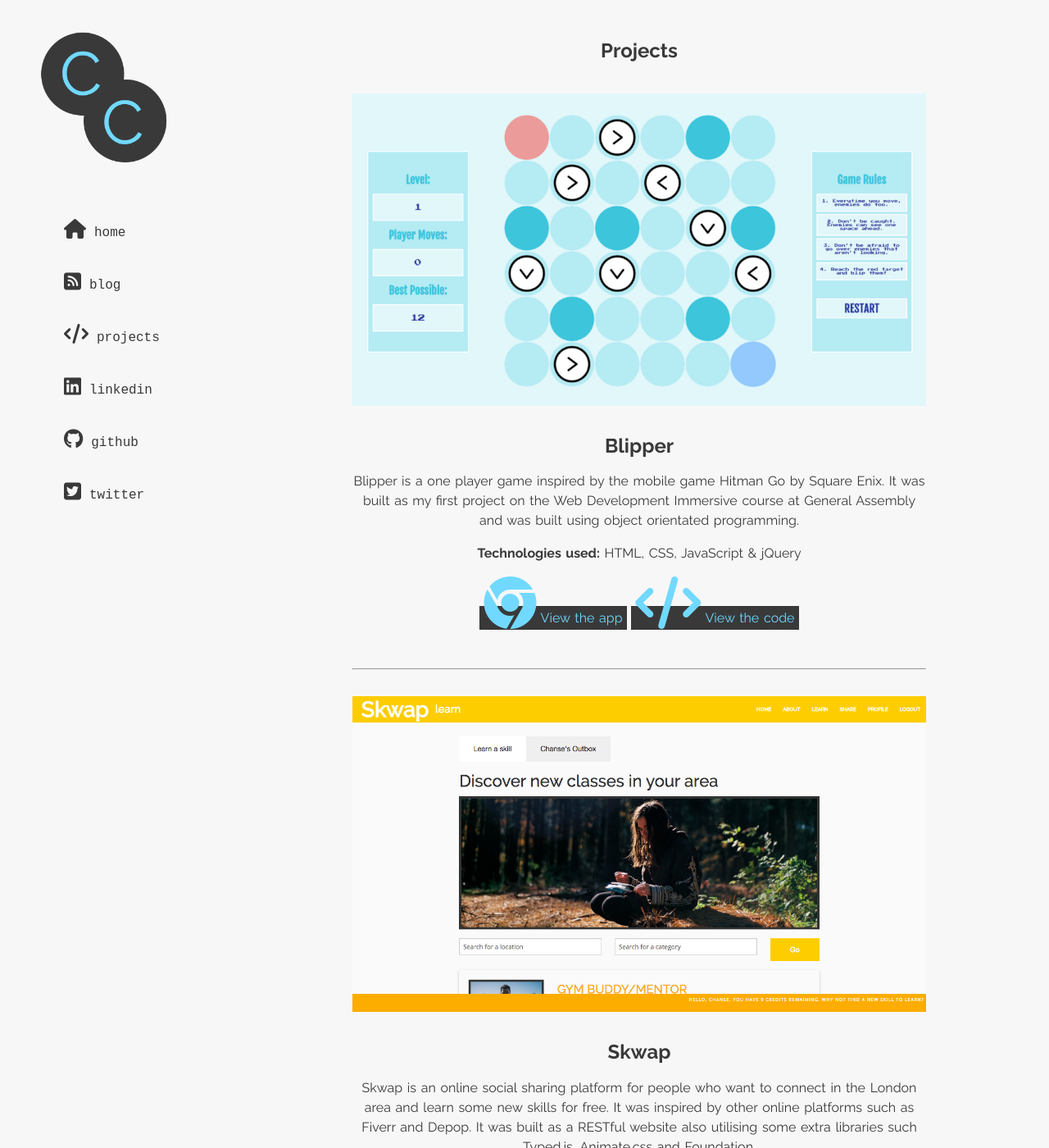
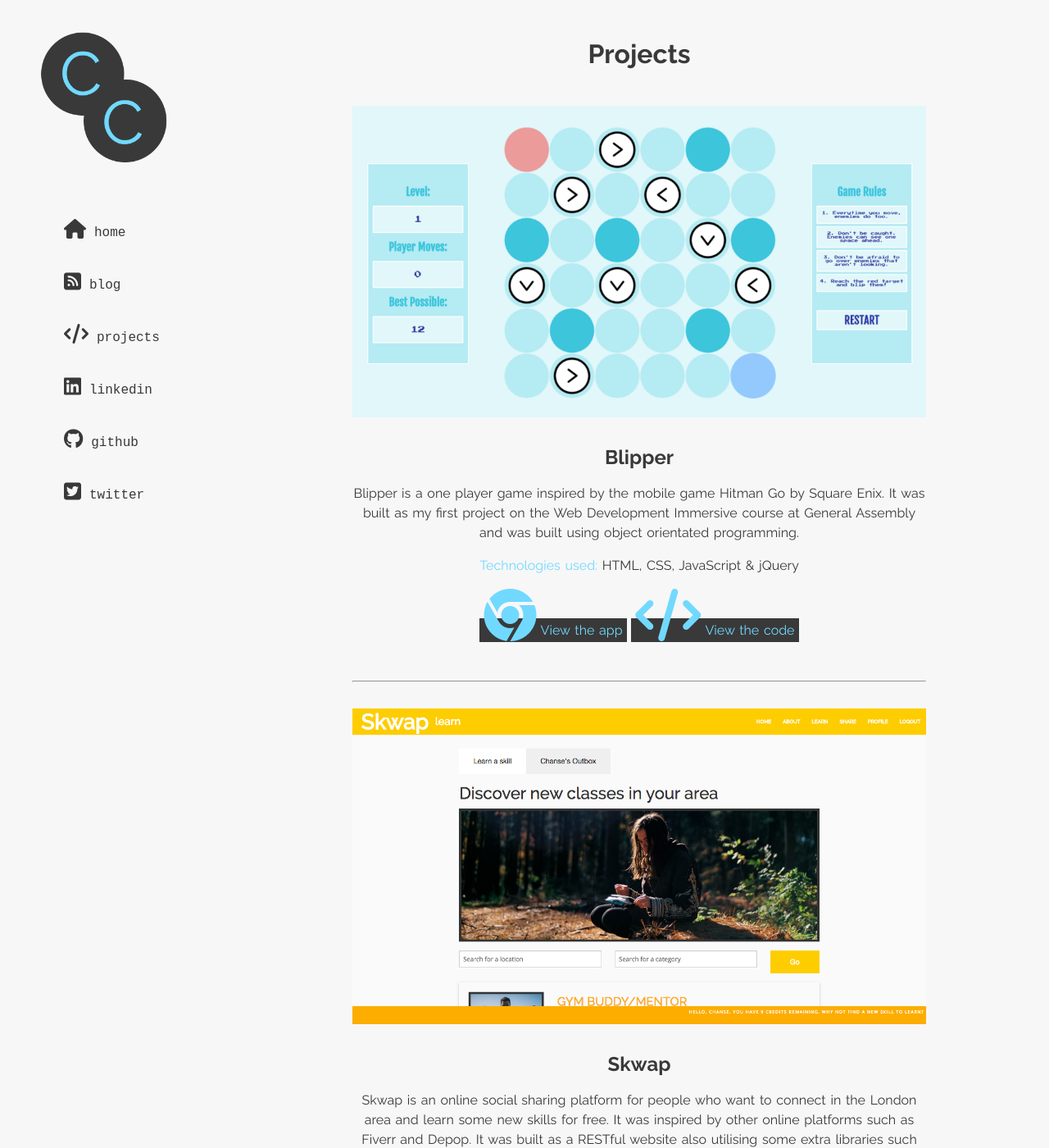
Before and after one commit to chansecampbell/chansecampbell.github.io, a Jekyll site: the page built from projects/index.html, in a window 1280 px wide and 1400 px high. Shown: the whole window at 82% size. Built offline with Jekyll 4.4.1, drawn with Linux system fonts in a browser that asks for light colours; nearby versions of some CDN libraries.

Commit message:
Altered the css file.

```diff
--- a/css/styles.css
+++ b/css/styles.css
@@ -12,6 +12,21 @@ h1, h2, h3, h4 {
   word-spacing: 0.1em;
   line-height: 1em;
 }
+
+h1 {
+  font-size: 2em;
+}
+
+strong {
+  color: #71d9ff;
+/*  background-color: #393939;
+*/  font-weight: normal;
+}
+
+/*em {
+  color: #8d7edc;
+  font-style: normal;
+}*/
 
 .header-name {
   text-align: center;
@@ -67,6 +82,10 @@ a {
   list-style-type: none;
 }
 
+i.colored:hover {
+  opacity: 0.3;
+}
+
 span.fa {
   font-size: 1.5em;
   padding-right: 10px;
@@ -80,12 +99,8 @@ span.fa:hover {
 
 span.nav-text:hover {
   text-decoration-style: none;
-  color: #71d9ff;
+  color: #71b7ff;
 }
-
-/*.nav-inner a:hover {
-
-}*/
 
 #profile-box {
 text-align: center;
--- a/index.html
+++ b/index.html
@@ -9,9 +9,9 @@ layout: default
 
  <div id="profile-box"><img src="/img/profile.png" id="chanse-profile"></div>
 
- <p>Originating from the <strong>North of England</strong>, I'm a Junior Developer with a keen interest in <em>understanding how to make things work</em>. I've spent the last few years creating & delivering training content as part of an experiential marketing campaign for a large tech company. Now I've decided to <strong>rechallenge myself</strong> by trying my hand at coding, with <em>a desire to create some amazing things</em>.</p>
+ <p>Originating from the <em>North of England</em>, I'm a <strong>Junior Developer</strong> with a keen interest in <em>understanding how to make things work</em>. I've spent the last few years creating & delivering training content as part of an experiential marketing campaign for a large tech company. Now I've decided to <strong>rechallenge myself</strong> by trying my hand at coding, with <em>a desire to create some amazing things</em>.</p>
 
- <p>Having just finished three months of training at <strong><a href="https://generalassemb.ly/" target="_blank">General Assembly</a></strong>, I'm currently working as a Teaching Assistant on the course whilst also <em>looking for freelance work opportunities</em> within the industry. Feel free to reach out to me if you'd like to have a chat about working together.</p>
+ <p>Having just finished three months of training at <strong><a href="https://generalassemb.ly/" target="_blank">General Assembly</a></strong>, I'm currently working as a Teaching Assistant on the course whilst also <em>looking for freelance work opportunities</em> within the industry. Feel free to reach out to me if you'd like to have a <em>chat</em> about working together.</p>
 
  <p><a href="https://twitter.com/chansecampbell" class="twitter-follow-button" data-show-count="false">Follow @chansecampbell</a>
   <script>!function(d,s,id){var js,fjs=d.getElementsByTagName(s)[0],p=/^http:/.test(d.location)?'http':'https';if(!d.getElementById(id)){js=d.createElement(s);js.id=id;js.src=p+'://platform.twitter.com/widgets.js';fjs.parentNode.insertBefore(js,fjs);}}(document, 'script', 'twitter-wjs');</script></p>
```
